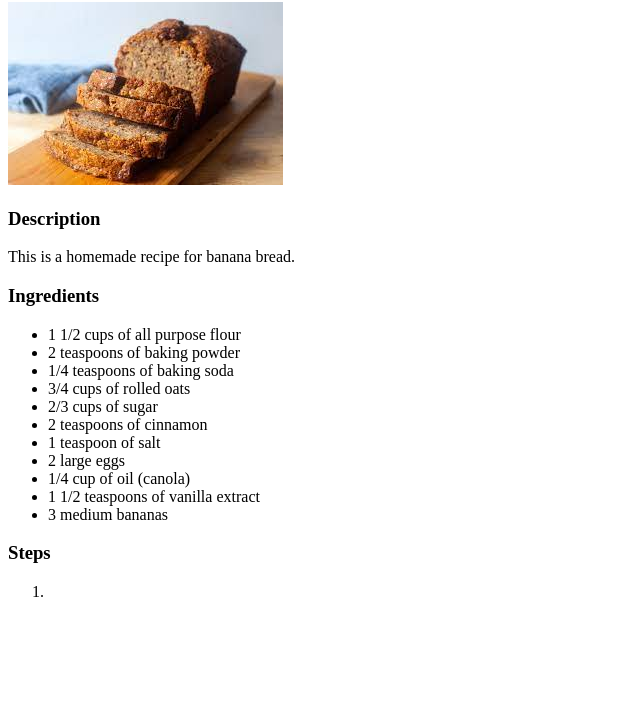
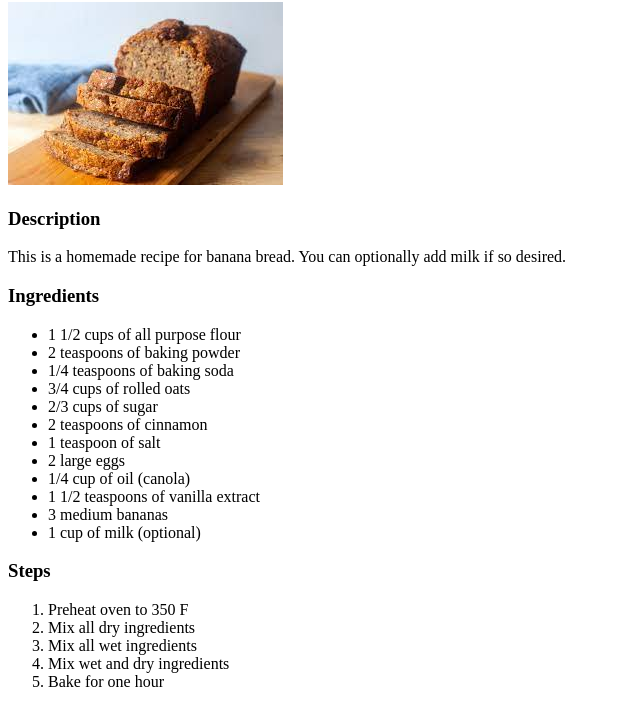
Before and after one commit to senhorsolar/odin-recipes, a plain HTML site: page recipes/banana-bread.html in a window 1280 px wide. Shown: the part 78-800 px from the top of the page, without its empty margins (0-640 px from the left). Drawn offline with Linux system fonts and the light colour scheme.

Commit message:
add banana bread steps

```diff
--- a/recipes/banana-bread.html
+++ b/recipes/banana-bread.html
@@ -9,8 +9,7 @@
     <img src="../img/banana-bread.jpg" alt="Banana bread" img="300">
 
     <h3>Description</h3>
-    <p>This is a homemade recipe for banana bread.</p>
-    <p></p>
+    <p>This is a homemade recipe for banana bread. You can optionally add milk if so desired.</p>
     <h3>Ingredients</h3>
     <ul>
       <li>1 1/2 cups of all purpose flour</li>
@@ -24,10 +23,15 @@
       <li>1/4 cup of oil (canola)</li>
       <li>1 1/2 teaspoons of vanilla extract</li>
       <li>3 medium bananas</li>
+      <li>1 cup of milk (optional)</li>
     </ul>
     <h3>Steps</h3>
     <ol>
-      <li></li>
+      <li>Preheat oven to 350 F</li>
+      <li>Mix all dry ingredients</li>
+      <li>Mix all wet ingredients</li>
+      <li>Mix wet and dry ingredients</li>
+      <li>Bake for one hour</li>
     </ol>
 
   </body>
```
